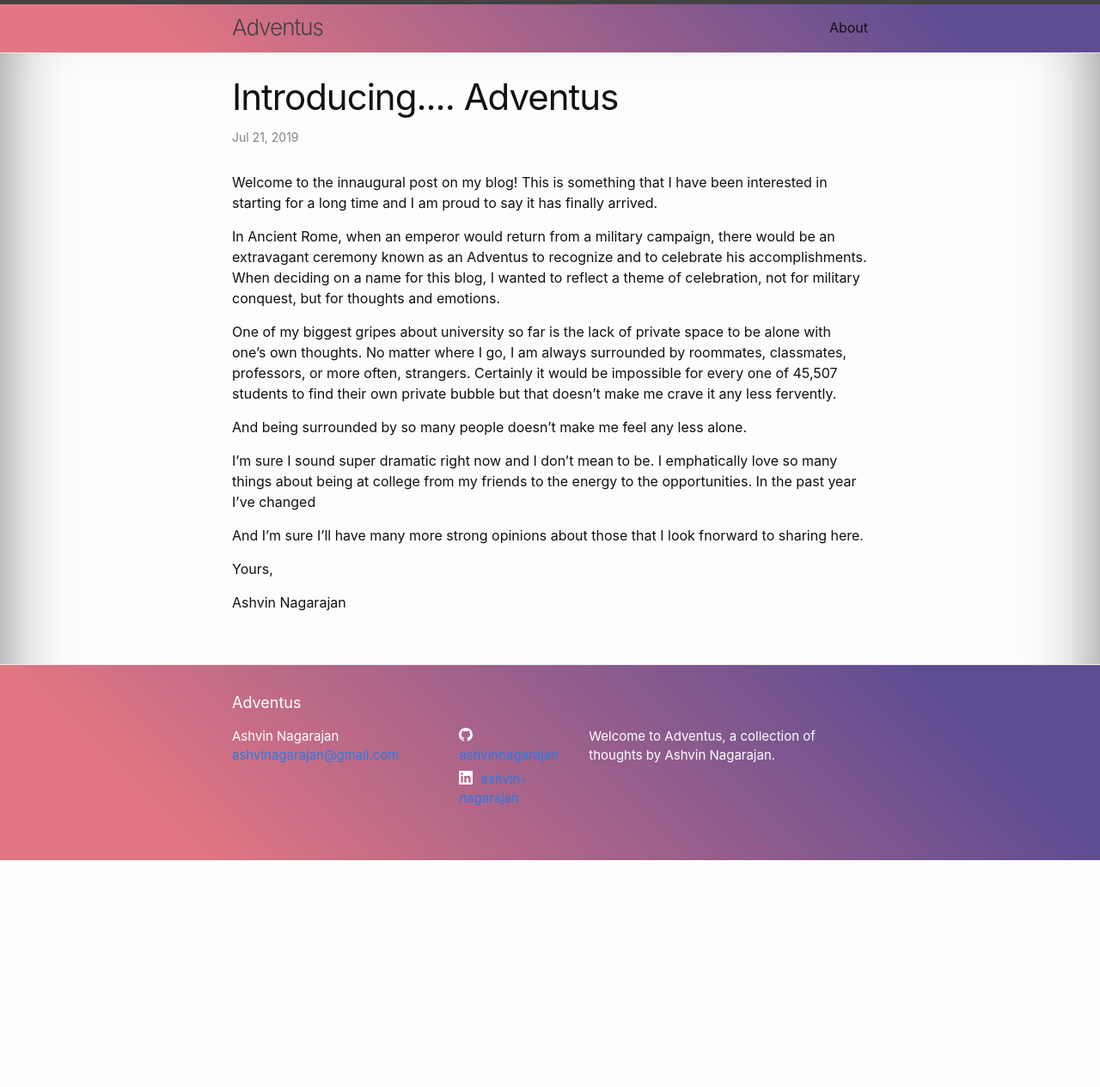
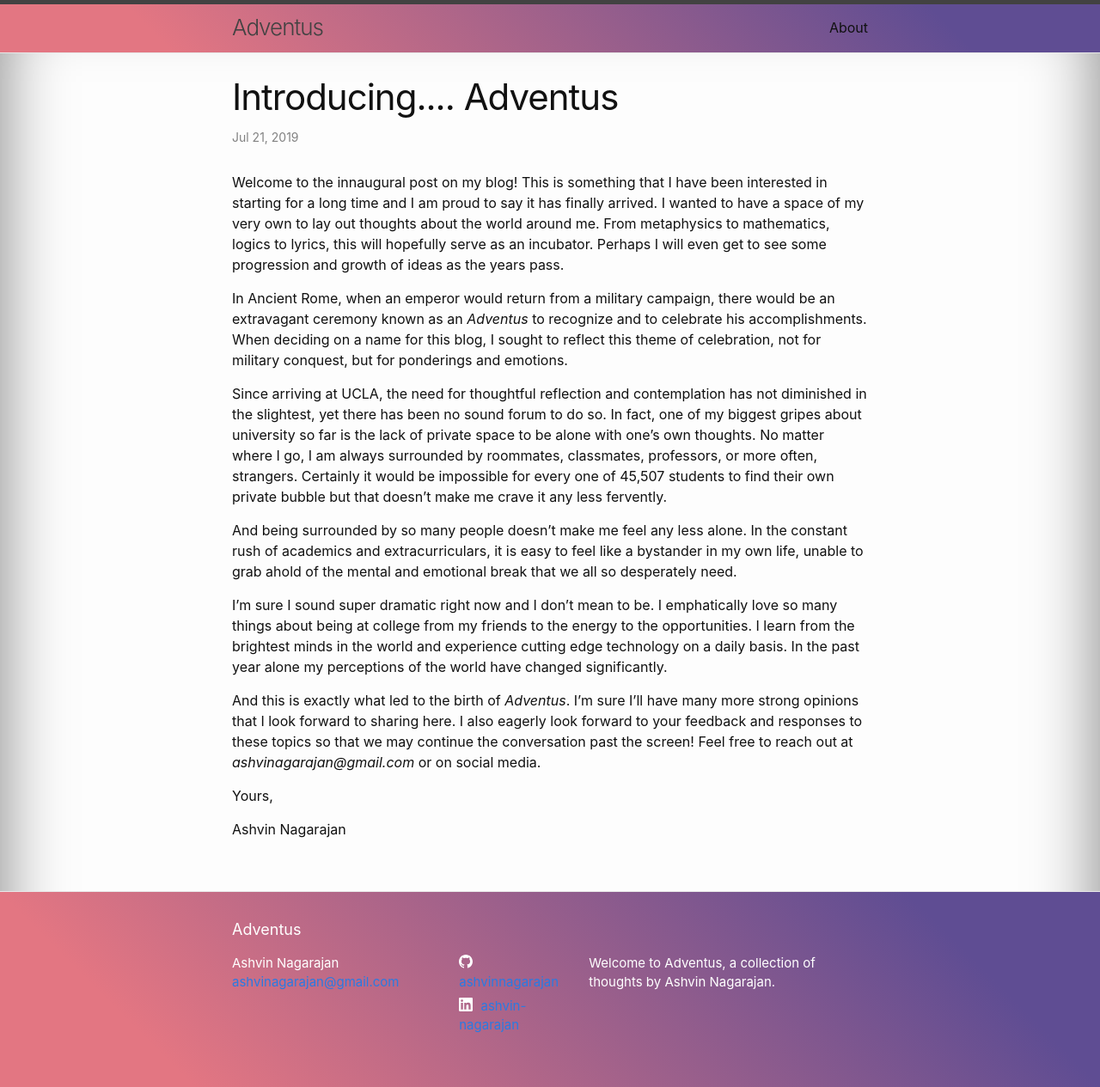
Before and after one commit to ashvinnagarajan/Blog, a Jekyll site: the page built from _posts/2019-07-21-introducing-adventus.markdown, in a window 1280 px wide. Shown: the whole page at 86% size. Built offline with Jekyll 4.4.1, drawn with Linux system fonts in a browser that asks for light colours; before the commit the page ends 1001 px from its top, so only the background shows below that.

Commit message:
Finished blog 1

```diff
--- a/_posts/2019-07-21-introducing-adventus.markdown
+++ b/_posts/2019-07-21-introducing-adventus.markdown
@@ -5,17 +5,17 @@ categories: [Life]
 tags: [introduction, Ashvin, Adventus]
 ---
 
-Welcome to the innaugural post on my blog! This is something that I have been interested in starting for a long time and I am proud to say it has finally arrived.
+Welcome to the innaugural post on my blog! This is something that I have been interested in starting for a long time and I am proud to say it has finally arrived. I wanted to have a space of my very own to lay out thoughts about the world around me. From metaphysics to mathematics, logics to lyrics, this will hopefully serve as an incubator. Perhaps I will even get to see some progression and growth of ideas as the years pass.
 
-In Ancient Rome, when an emperor would return from a military campaign, there would be an extravagant ceremony known as an Adventus to recognize and to celebrate his accomplishments. When deciding on a name for this blog, I wanted to reflect a theme of celebration, not for military conquest, but for thoughts and emotions.
+In Ancient Rome, when an emperor would return from a military campaign, there would be an extravagant ceremony known as an *Adventus* to recognize and to celebrate his accomplishments. When deciding on a name for this blog, I sought to reflect this theme of celebration, not for military conquest, but for ponderings and emotions.
 
-One of my biggest gripes about university so far is the lack of private space to be alone with one's own thoughts. No matter where I go, I am always surrounded by roommates, classmates, professors, or more often, strangers. Certainly it would be impossible for every one of 45,507 students to find their own private bubble but that doesn't make me crave it any less fervently.
+Since arriving at UCLA, the need for thoughtful reflection and contemplation has not diminished in the slightest, yet there has been no sound forum to do so. In fact, one of my biggest gripes about university so far is the lack of private space to be alone with one's own thoughts. No matter where I go, I am always surrounded by roommates, classmates, professors, or more often, strangers. Certainly it would be impossible for every one of 45,507 students to find their own private bubble but that doesn't make me crave it any less fervently.
 
-And being surrounded by so many people doesn't make me feel any less alone.
+And being surrounded by so many people doesn't make me feel any less alone. In the constant rush of academics and extracurriculars, it is easy to feel like a bystander in my own life, unable to grab ahold of the mental and emotional break that we all so desperately need.
 
-I’m sure I sound super dramatic right now and I don’t mean to be. I emphatically love so many things about being at college from my friends to the energy to the opportunities. In the past year I’ve changed
+I’m sure I sound super dramatic right now and I don’t mean to be. I emphatically love so many things about being at college from my friends to the energy to the opportunities. I learn from the brightest minds in the world and experience cutting edge technology on a daily basis. In the past year alone my perceptions of the world have changed significantly.
 
-And I’m sure I’ll have many more strong opinions about those that I look fnorward to sharing here.
+And this is exactly what led to the birth of *Adventus*. I’m sure I’ll have many more strong opinions that I look forward to sharing here. I also eagerly look forward to your feedback and responses to these topics so that we may continue the conversation past the screen! Feel free to reach out at _ashvinagarajan@gmail.com_ or on social media.
 
 Yours,
 
```
